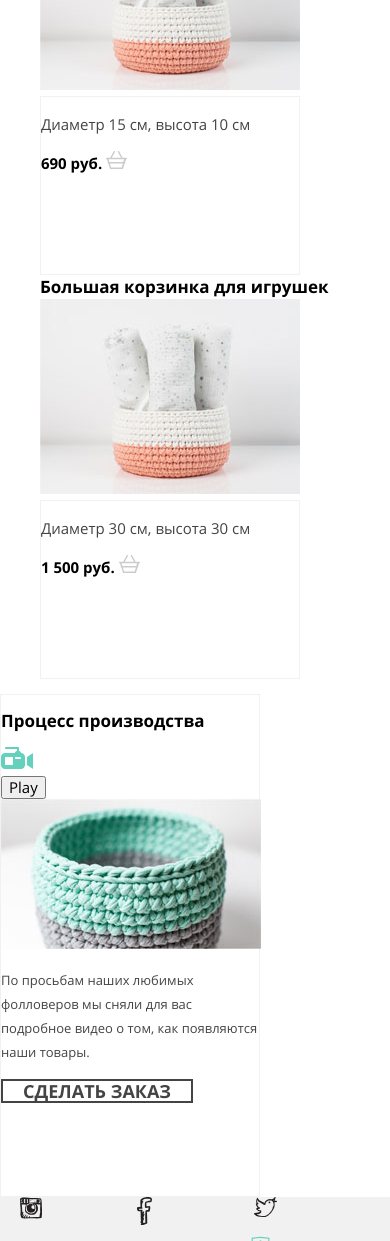
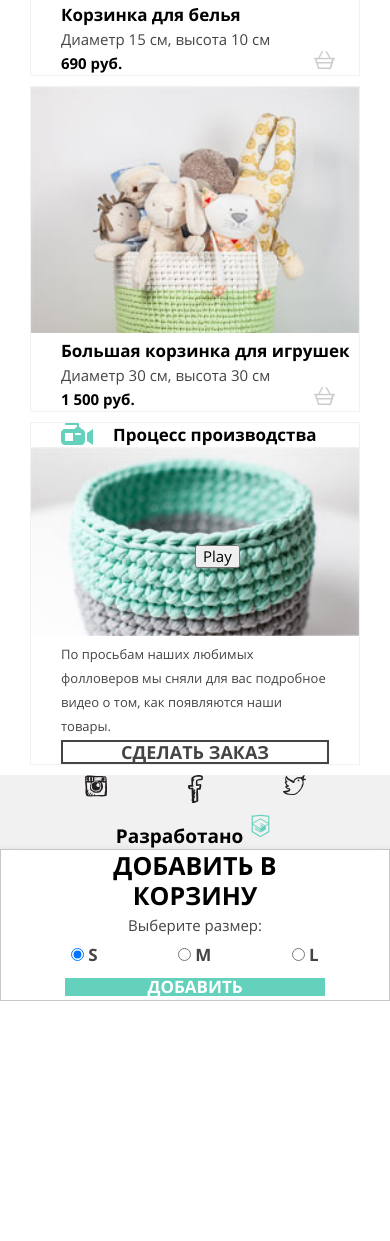
Before and after one commit to Svetlana-Saloa/1725199-mishka-22, a website: page source/catalog.html in a window 390 px wide. Shown: the part 759-2000 px from the top of the page. After the commit the page ends 1760 px from the top, so only its background shows below. Drawn offline with nearby package versions, Linux system fonts and the light colour scheme; files that its build step writes are made by us from their sources.

Commit message:
Адаптивная сетка для страницы каталога

```diff
--- a/source/catalog.html
+++ b/source/catalog.html
@@ -2,11 +2,13 @@
 <html class="page" lang="ru">
   <head>
     <meta charset="utf-8">
+    <meta name="viewport" content="width=device-width, initial-scale=1, maximum-scale=1">
     <title>HTML Academy: Мишка</title>
     <link rel="stylesheet" href="css/style.css">
   </head>
   <body class="page-body">
     <header class="page-header">
+      <div class="container page-header__container">
         <a class="page-header__logo" href="index.html">
         <img src="img/mishka-logo-mobile.svg" alt="Логотип Мишка" width="86" height="35">
       </a>
@@ -47,18 +49,26 @@
           </ul>
         </div>
       </nav>
+    </div>
     </header>
     <main class="page-catalog">
+      <div class="page-catalog__fone">
+        <div class="page-catalog__container container">
       <h1 class="page__title">Каталог товаров</h1>
+      </div>
+    </div>
       <section class="page-catalog__goods catalog-goods">
         <h2 class="visually-hidden">Список товаров</h2>
+        <div class="page-catalog__container container">
           <ul class="catalog-goods__list">
           <li class="catalog-goods__item">
             <a href="blank.html">
-              <h3 class="catalog-goods__title">Зайчик-попрыгайчик</h3>
-              <img src="img/knitted-bunny.jpg" alt="Игрушка вязаный зайчик-попрыгайчик" width="260" height="195">
+              <img  class="catalog-goods__img" src="img/knitted-bunny.jpg" alt="Игрушка вязаный зайчик-попрыгайчик" height="195">
             </a>
             <div class="catalog-goods__container">
+              <a class="catalog-goods__link" href="blank.html">
+                <h3 class="catalog-goods__title">Зайчик-попрыгайчик</h3>
+              </a>
             <p class="catalog-goods__text">Рост 30 см, вес 200 г</p>
             <b class="catalog-goods__price">1 200 руб.</b>
             <a class="catalog-goods__cart cart-goods" href="blank.html">
@@ -70,10 +80,12 @@
           </li>
           <li class="catalog-goods__item">
             <a href="blank.html">
-              <h3 class="catalog-goods__title">Корзинка для белья</h3>
-              <img src="img/knitted-laundry-baskets.jpg" alt="Вязаная корзинка для белья" width="260" height="195">
+              <img  class="catalog-goods__img" src="img/knitted-laundry-baskets.jpg" alt="Вязаная корзинка для белья" height="195">
             </a>
             <div class="catalog-goods__container">
+              <a class="catalog-goods__link" href="blank.html">
+                <h3 class="catalog-goods__title">Корзинка для белья</h3>
+              </a>
             <p class="catalog-goods__text">Диаметр 15 см, высота 10 см</p>
             <b class="catalog-goods__price">690 руб.</b>
             <a class="catalog-goods__cart cart-goods" href="blank.html">
@@ -85,10 +97,12 @@
           </li>
           <li class="catalog-goods__item">
             <a href="blank.html">
-              <h3 class="catalog-goods__title">Большая корзинка для игрушек</h3>
-              <img src="img/knitted-laundry-baskets.jpg" alt="Вязаная большая корзинка для игрушек" width="260" height="195">
+              <img  class="catalog-goods__img" src="img/knitted-toy-baskets.jpg" alt="Вязаная большая корзинка для игрушек" height="195">
             </a>
             <div class="catalog-goods__container">
+              <a class="catalog-goods__link" href="blank.html">
+                <h3 class="catalog-goods__title">Большая корзинка для игрушек</h3>
+              </a>
             <p class="catalog-goods__text">Диаметр 30 см, высота 30 см</p>
             <b class="catalog-goods__price">1 500 руб.</b>
             <a class="catalog-goods__cart cart-goods" href="blank.html">
@@ -99,22 +113,29 @@
             </div>
           </li>
         </ul>
+        </div>
       </section>
+      <div class="page-catalog__container container">
       <section class="page-catalog__process catalog-process">
+        <div class="catalog-process__video">
+          <button class="catalog-process__play">Play</button>
+          <img class="catalog-process__img" src="img/video-process.jpg" alt="процес производства">
+        </div>
+        <div class="catalog-process__subject">
           <h2 class="catalog-process__title">Процесс производства</h2>
         <svg class="catalog-process__svg" width="32" height="22" viewBox="0 0 32 22" fill="none" xmlns="http://www.w3.org/2000/svg">
           <path d="M26 10L32 6V22L26 18V10ZM24 10V18C24 20.2 22.2 22 20 22H4C1.8 22 0 20.2 0 18V10C0 7.8 1.8 6 4 6H14C14 4.9 14.9 4 16 4V2H5C4.4 2 4 1.6 4 1C4 0.4 4.4 0 5 0H17C17.6 0 18 0.4 18 1V4C19.1 4 20 4.9 20 6C22.2 6 24 7.8 24 10ZM12 10H4V18H12V10ZM20 11C20 10.4 19.6 10 19 10H15C14.4 10 14 10.4 14 11C14 11.6 14.4 12 15 12H19C19.6 12 20 11.6 20 11Z" fill="#63D1BB"/>
         </svg>
-        <div class="catalog-process__video">
-          <button class="catalog-process__play">Play</button>
-          <img src="img/video-process.jpg" alt="процес производства">
       </div>
         <p class="catalog-process__text">По просьбам наших любимых фолловеров мы сняли для вас подробное видео о том, как появляются наши товары.</p>
-        <a class="catalog-process__button button" href="blank.html" type="button">Сделать заказ</a>
+        <div class="catalog-process__wrap">
+        <a class="catalog-process__button button" href="blank.html">Сделать заказ</a>
+      </div>
       </section>
+    </div>
     </main>
     <footer class="page-footer">
-      <div class="page-footer__wrapper">
+      <div class="page-footer__container container">
         <div class="page-footer__logo">
           <a>
           <img src="img/mishka-logo-mobile.svg" alt="Логотип Мишка" width="86" height="35">
@@ -153,12 +174,14 @@
           <h2 class="visually-hidden">Разработано в htmlacademy</h2>
           <b class="copyright__text">Разработано</b>
           <a class="copyright__link" href="https://htmlacademy.ru/intensive/adaptive">
-          <svg width="27" height="34" xmlns="http://www.w3.org/2000/svg" viewBox="0 0 60 60"><path fill="#2E368F" d="M30.2 5h-.2l-19.7 2.1v36.2l19.7 11.7 19.7-11.7v-36.2l-19.5-2.1zm17 36.8l-17.2 10.2-17.2-10.2v-14.8l17.1 10.2v1.8l-11.7-7v1.8l11.8 7.1v1.9l-11.8-7v1.8l11.8 7 11.9-7.1v-7.6l5.3-3.2v15.1zm-.1-17l-4.7 2.8-2.2 1.3-10.3-6.1v1.8l8.8 5.3h-.1l-.2.1-1.3.7-7.3-4.3v1.8l5.8 3.4-1.4.9-4.3-2.6v1.8l2.9 1.7-2.9 1.7-17-10.1 17-10.2 17.2 10zm.1-1.8l-17.3-10.2-17.1 10.2v-13.6l17.2-1.8 17.2 1.8v13.6z"/></svg>
+            <svg width="27" height="34" xmlns="http://www.w3.org/2000/svg" viewBox="0 0 60 60">
+              <path fill="#2E368F" d="M30.2 5h-.2l-19.7 2.1v36.2l19.7 11.7 19.7-11.7v-36.2l-19.5-2.1zm17 36.8l-17.2 10.2-17.2-10.2v-14.8l17.1 10.2v1.8l-11.7-7v1.8l11.8 7.1v1.9l-11.8-7v1.8l11.8 7 11.9-7.1v-7.6l5.3-3.2v15.1zm-.1-17l-4.7 2.8-2.2 1.3-10.3-6.1v1.8l8.8 5.3h-.1l-.2.1-1.3.7-7.3-4.3v1.8l5.8 3.4-1.4.9-4.3-2.6v1.8l2.9 1.7-2.9 1.7-17-10.1 17-10.2 17.2 10zm.1-1.8l-17.3-10.2-17.1 10.2v-13.6l17.2-1.8 17.2 1.8v13.6z"/>
+            </svg>
           </a>
         </section>
       </div>
     </footer>
-    <section class="modal-cart">
+    <section class="modal-cart container">
       <h2 class="modal-cart__text">Добавить в корзину</h2>
       <form class="modal-cart__form form-cart" method="get" action="https://echo.htmlacademy.ru">
         <fieldset class="form-cart__fieldset">
--- a/source/less/blocks/catalog-goods.less
+++ b/source/less/blocks/catalog-goods.less
@@ -2,12 +2,26 @@
   min-width: 320px;
 }
 
+.catalog-goods__list {
+  margin: 0;
+  padding: 0;
+  display: grid;
+}
+
 .catalog-goods__item {
   list-style: none;
+  border: 1px solid @gray-background;
+  color: @gray;
+  display: grid;
+  margin-bottom: 10px;
 }
 
 .catalog-goods__item a {
   text-decoration: none;
+}
+
+.catalog-goods__link {
+  width: 100%;
 }
 
 .catalog-goods__title {
@@ -18,13 +32,40 @@
   margin: 0;
 }
 
+.catalog-goods__text {
+  margin: 0;
+  width: 100%;
+}
+
+.catalog-goods__img {
+  width: 100%;
+  height: auto;
+}
+
 .catalog-goods__container {
-  border: 1px solid @gray-background;
-  width: 260px;
-  height: 179px;
-  color: @gray;
+  padding-left: 30px;
+  display: flex;
+  flex-wrap: wrap;
 }
 
 .catalog-goods__price {
   color: @black;
+  width: 85%;
 }
+
+@media (min-width: @tablet-width) {
+  .catalog-goods__item {
+    grid-template-columns: 1fr 1fr;
+  }
+}
+
+@media (min-width: @desktop-width) {
+  .catalog-goods__list {
+    grid-template-columns: 1fr 1fr 1fr;
+  }
+
+  .catalog-goods__item {
+    grid-template-columns: none;
+    grid-template-rows: 2fr 1fr;
+  }
+}
--- a/source/less/blocks/catalog-process.less
+++ b/source/less/blocks/catalog-process.less
@@ -1,19 +1,77 @@
 .catalog-process {
   border: 1px solid @gray-background;
-  width: 260px;
-  height: 503px;
+  margin-bottom: 10px;
+  display: grid;
 }
 
 .catalog-process__title {
   font-size: 17px;
+  margin: 0;
+  order: 2;
+  padding-left: 20px;
 }
 
 .catalog-process__text {
   font-size: 13px;
   color: @gray;
+  margin: 0;
+  padding: 0 30px;
+  order: 3;
+}
+
+.catalog-process__img {
+  height: auto;
+  width: 100%;
+}
+
+.catalog-process__subject {
+  padding-left: 30px;
+  display: flex;
+  flex-wrap: nowrap;
+  order: 1;
+  width: 100%;
+}
+
+.catalog-process__video {
+  position: relative;
+  width: 100%;
+  order: 2;
+}
+
+.catalog-process__play {
+  position: absolute;
+  top: 50%;
+  left: 50%;
+}
+
+.catalog-process__wrap {
+  text-align: center;
+  padding: 0 30px;
+  width: 100%;
+  order: 4;
 }
 
 .catalog-process__button {
   border: 2px solid @gray;
-  width: 192px;
+  width: 100%;
 }
+
+@media (min-width: @tablet-width) {
+  .catalog-process__subject {
+    order: 2;
+  }
+}
+
+@media (min-width: @desktop-width) {
+  .catalog-process {
+    grid-template-columns: 2fr 1fr;
+    grid-template-rows: max-content;
+  }
+
+  .catalog-process__video {
+    grid-row-start: 1;
+    grid-row-end: 5;
+    grid-column-start: 1;
+    grid-column-end: 2;
+  }
+}
--- /dev/null
+++ b/source/less/blocks/page-catalog.less
@@ -0,0 +1,3 @@
+.page-catalog__fone {
+  background-color: @gray-background;
+}
--- a/source/less/blocks/page-footer.less
+++ b/source/less/blocks/page-footer.less
@@ -7,6 +7,10 @@
 }
 
 .page-footer__copyright {
+  text-align: center;
+}
+
+.page-footer__container {
   text-align: center;
 }
 
--- a/source/less/style.less
+++ b/source/less/style.less
@@ -26,3 +26,4 @@
 @import "blocks/catalog-goods.less";
 @import "blocks/catalog-process.less";
 @import "blocks/map.less";
+@import "blocks/page-catalog.less";
```
Lines whose indentation alone changed are shown as unchanged.
